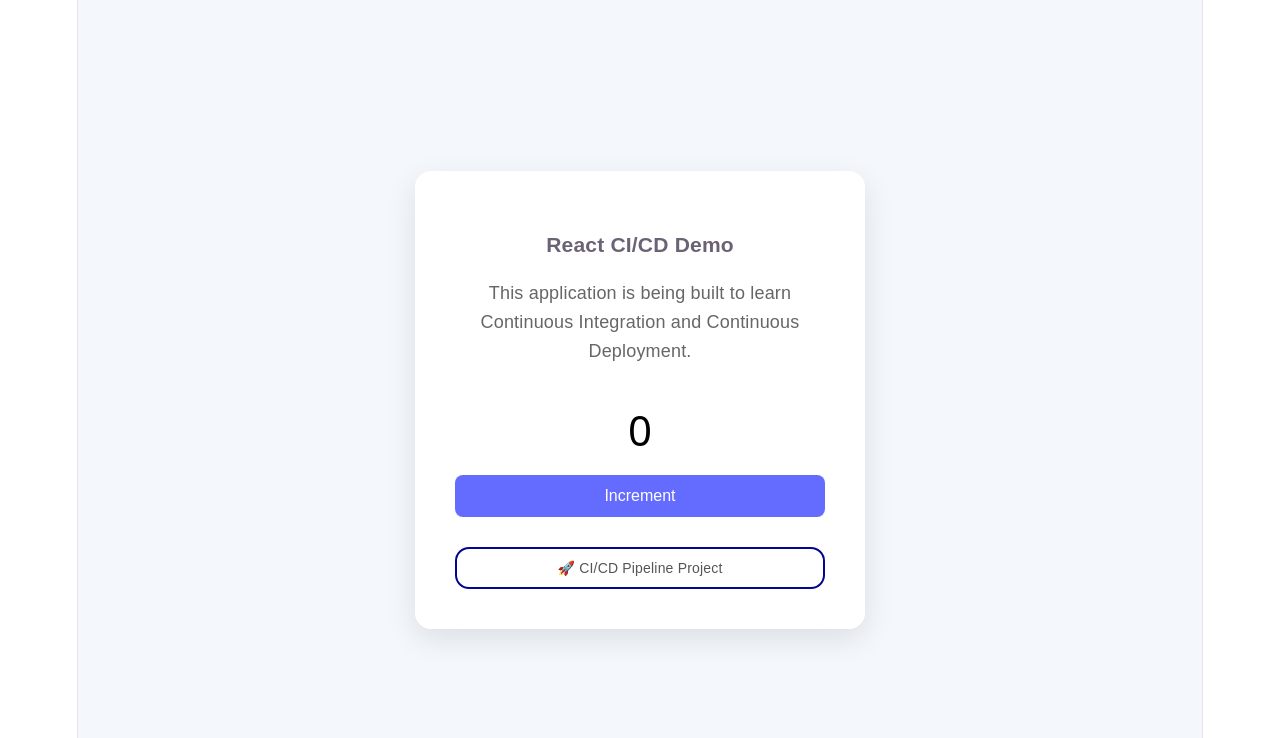
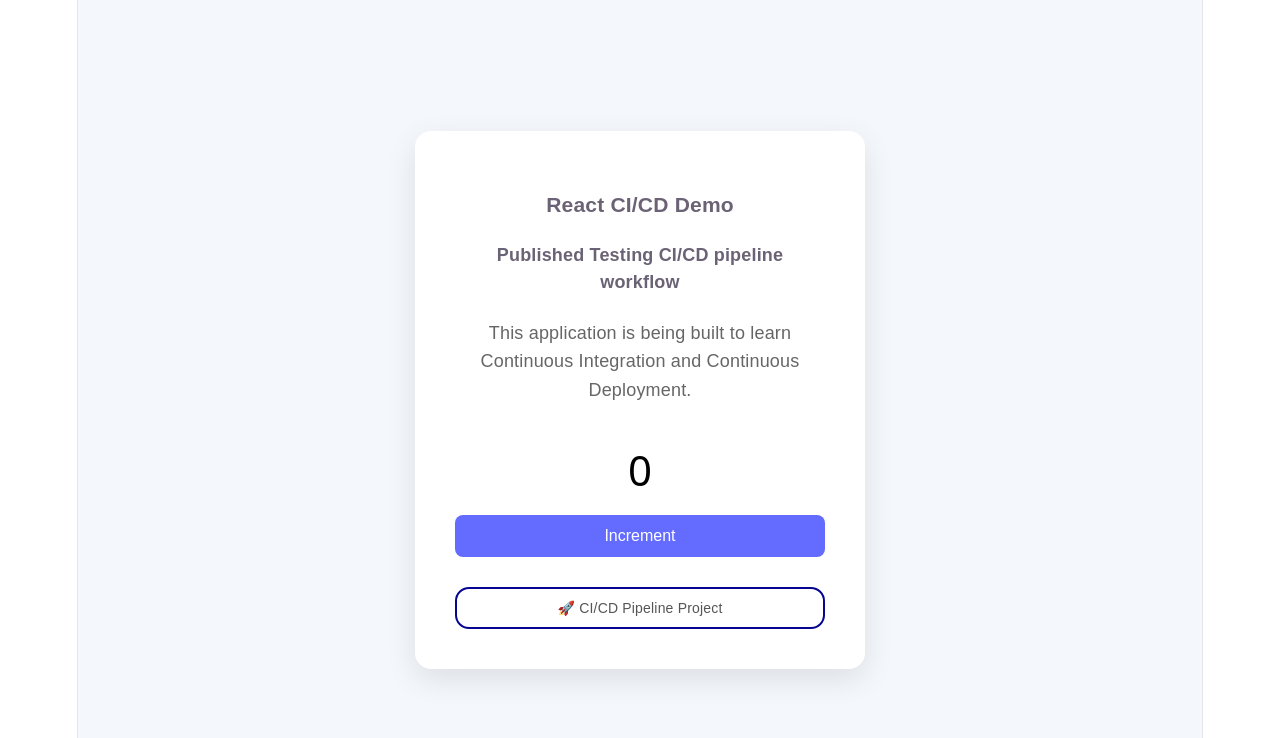
Before and after one commit to Debjit7980/react-cicd-demo, a React (Vite) app: page / in a window 1280 px wide. Shown: the top 738 px of the page. Built offline with nearby package versions, Linux system fonts and the light colour scheme.

Commit message:
Updated the React App

```diff
--- a/src/App.jsx
+++ b/src/App.jsx
@@ -8,7 +8,7 @@ function App() {
     <div className="app">
       <div className="card">
         <h3>React CI/CD Demo</h3>
-
+        <h4>Published Testing CI/CD pipeline workflow</h4>
         <p className="description">
           This application is being built to learn
           Continuous Integration and Continuous Deployment.
```
